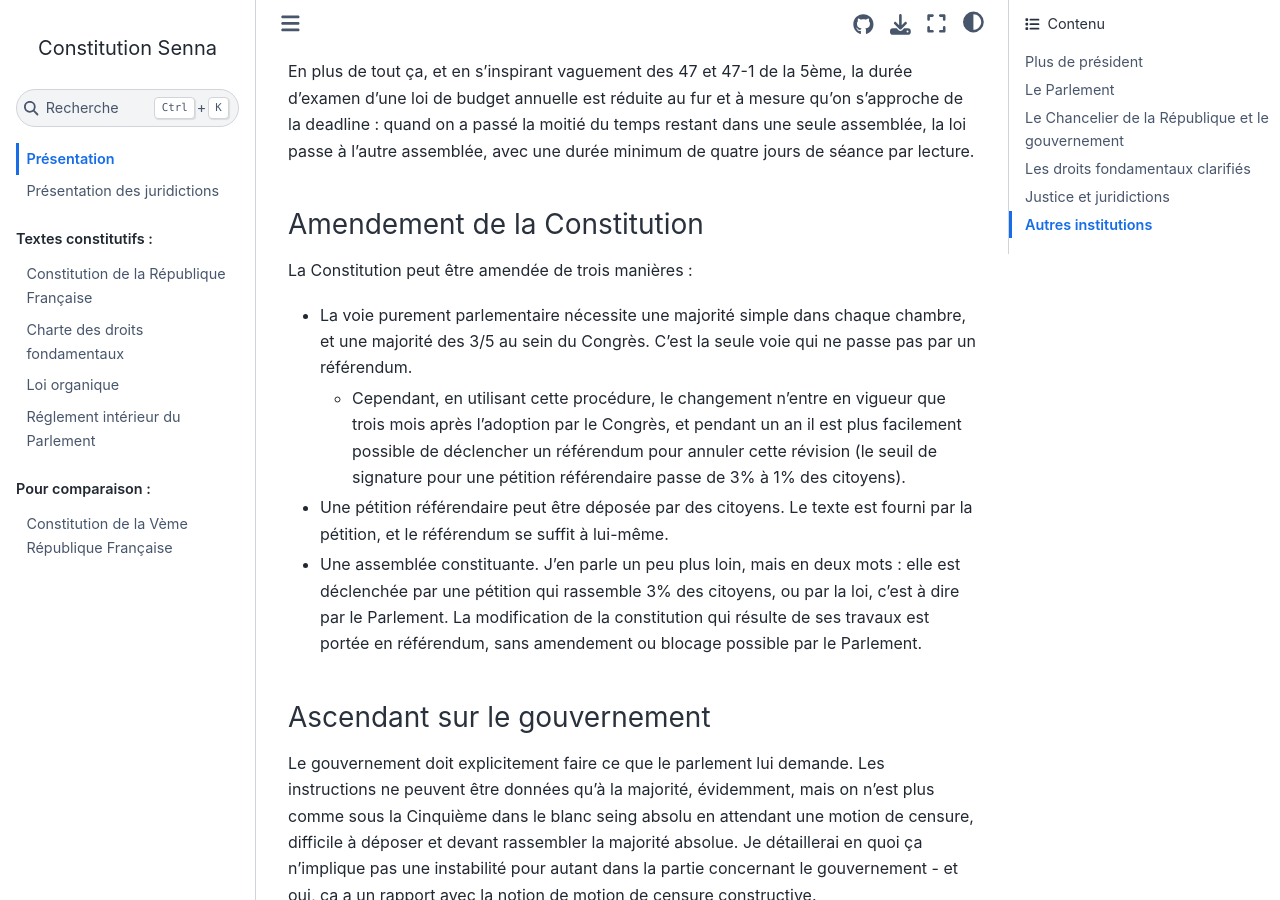
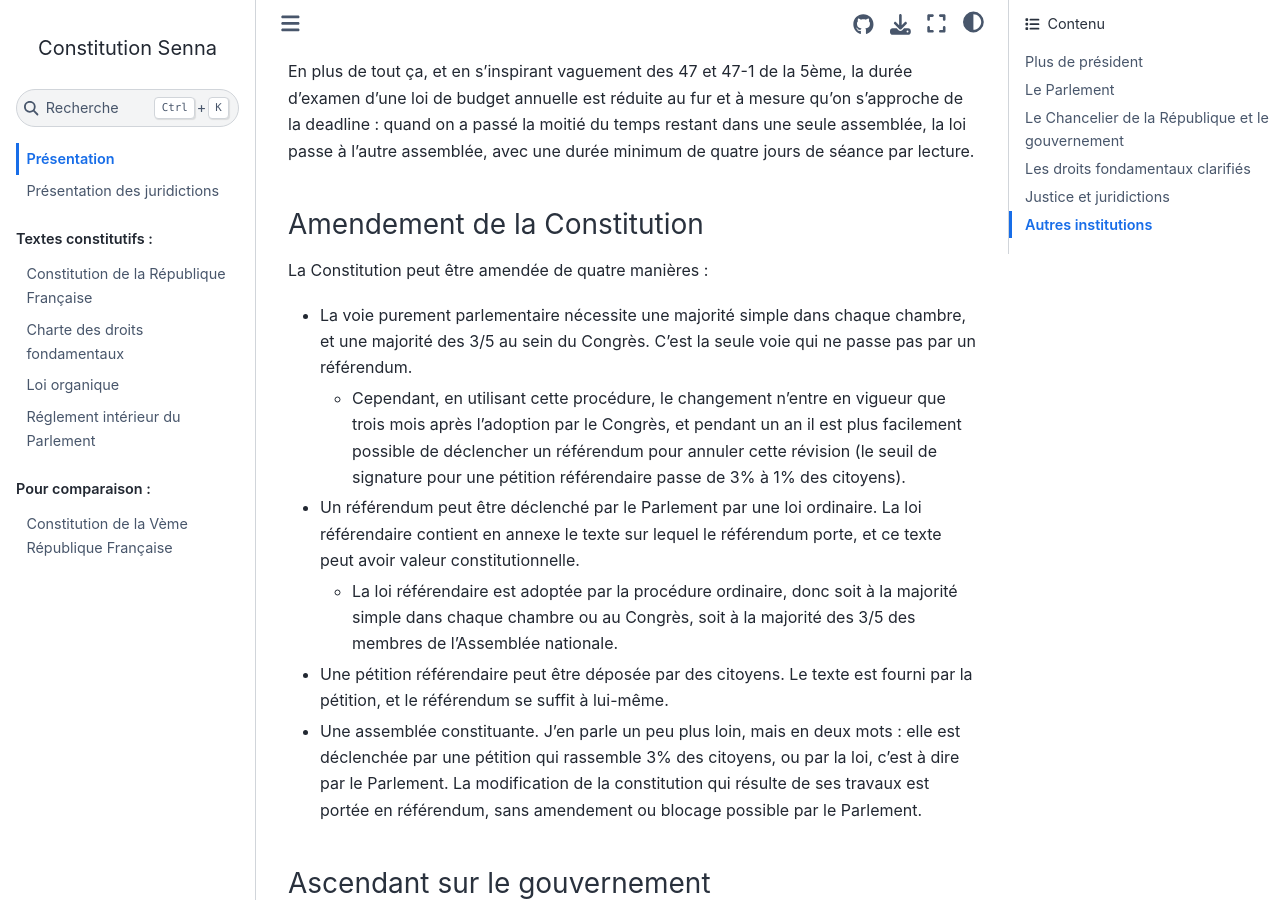
Before and after one commit to Gouvernathor/senna, a Sphinx documentation site: the page built from source/presentation.rst, in a window 1280 px wide and 900 px high, scrolled down 3180 px. Built offline with Sphinx 7.4.7 and the Sphinx Book theme 1.1.4, drawn with Linux system fonts in a browser that asks for light colours.

Commit message:
Fix sur le mode de révision de la constitution

```diff
--- a/source/presentation.rst
+++ b/source/presentation.rst
@@ -68,11 +68,15 @@
 Amendement de la Constitution
 -----------------------------
 
-La Constitution peut être amendée de trois manières :
+La Constitution peut être amendée de quatre manières :
 
 - La voie purement parlementaire nécessite une majorité simple dans chaque chambre, et une majorité des 3/5 au sein du Congrès. C'est la seule voie qui ne passe pas par un référendum.
 
   - Cependant, en utilisant cette procédure, le changement n'entre en vigueur que trois mois après l'adoption par le Congrès, et pendant un an il est plus facilement possible de déclencher un référendum pour annuler cette révision (le seuil de signature pour une pétition référendaire passe de 3% à 1% des citoyens).
+
+- Un référendum peut être déclenché par le Parlement par une loi ordinaire. La loi référendaire contient en annexe le texte sur lequel le référendum porte, et ce texte peut avoir valeur constitutionnelle.
+
+  - La loi référendaire est adoptée par la procédure ordinaire, donc soit à la majorité simple dans chaque chambre ou au Congrès, soit à la majorité des 3/5 des membres de l'Assemblée nationale.
 
 - Une pétition référendaire peut être déposée par des citoyens. Le texte est fourni par la pétition, et le référendum se suffit à lui-même.
 - Une assemblée constituante. J'en parle un peu plus loin, mais en deux mots : elle est déclenchée par une pétition qui rassemble 3% des citoyens, ou par la loi, c'est à dire par le Parlement. La modification de la constitution qui résulte de ses travaux est portée en référendum, sans amendement ou blocage possible par le Parlement.
```
